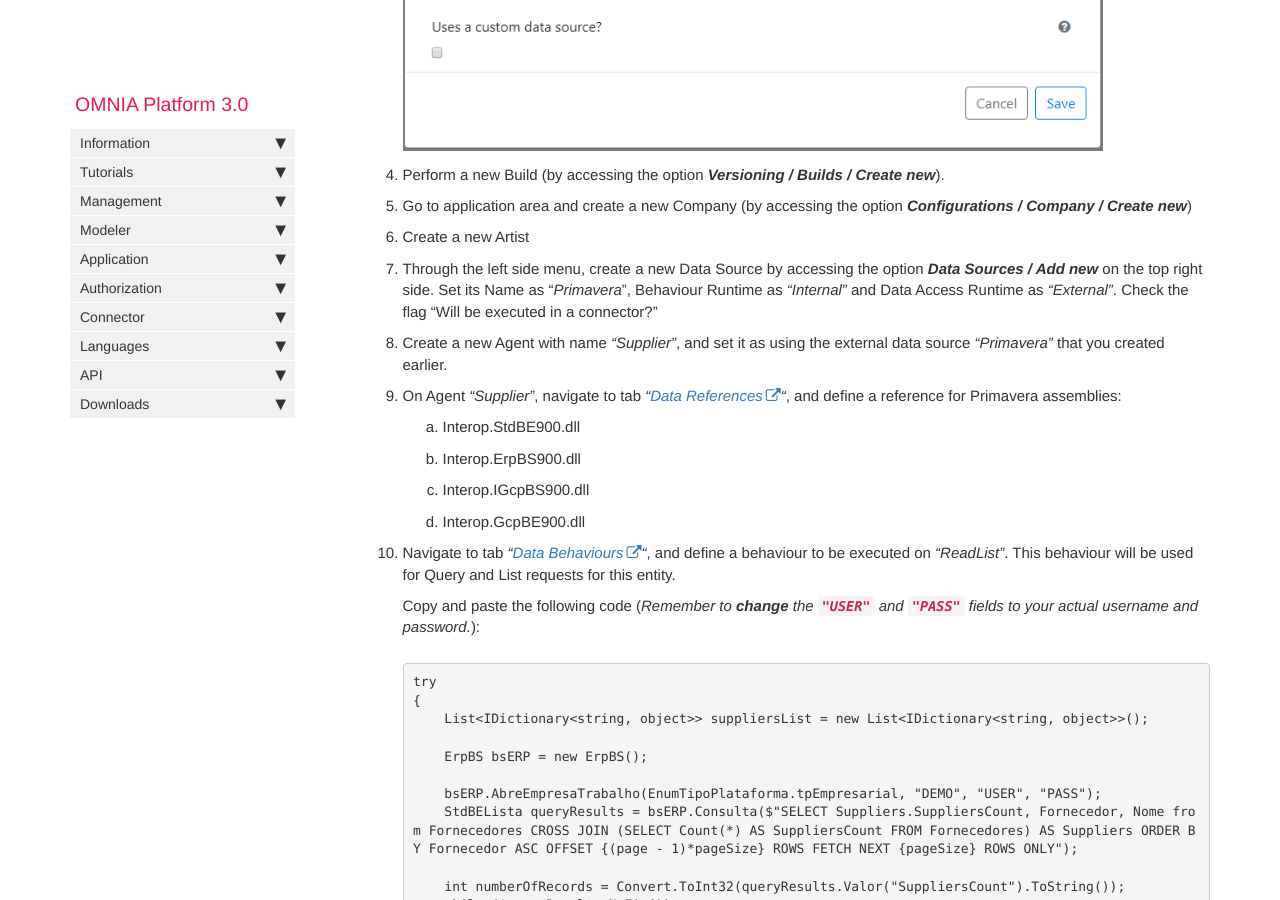
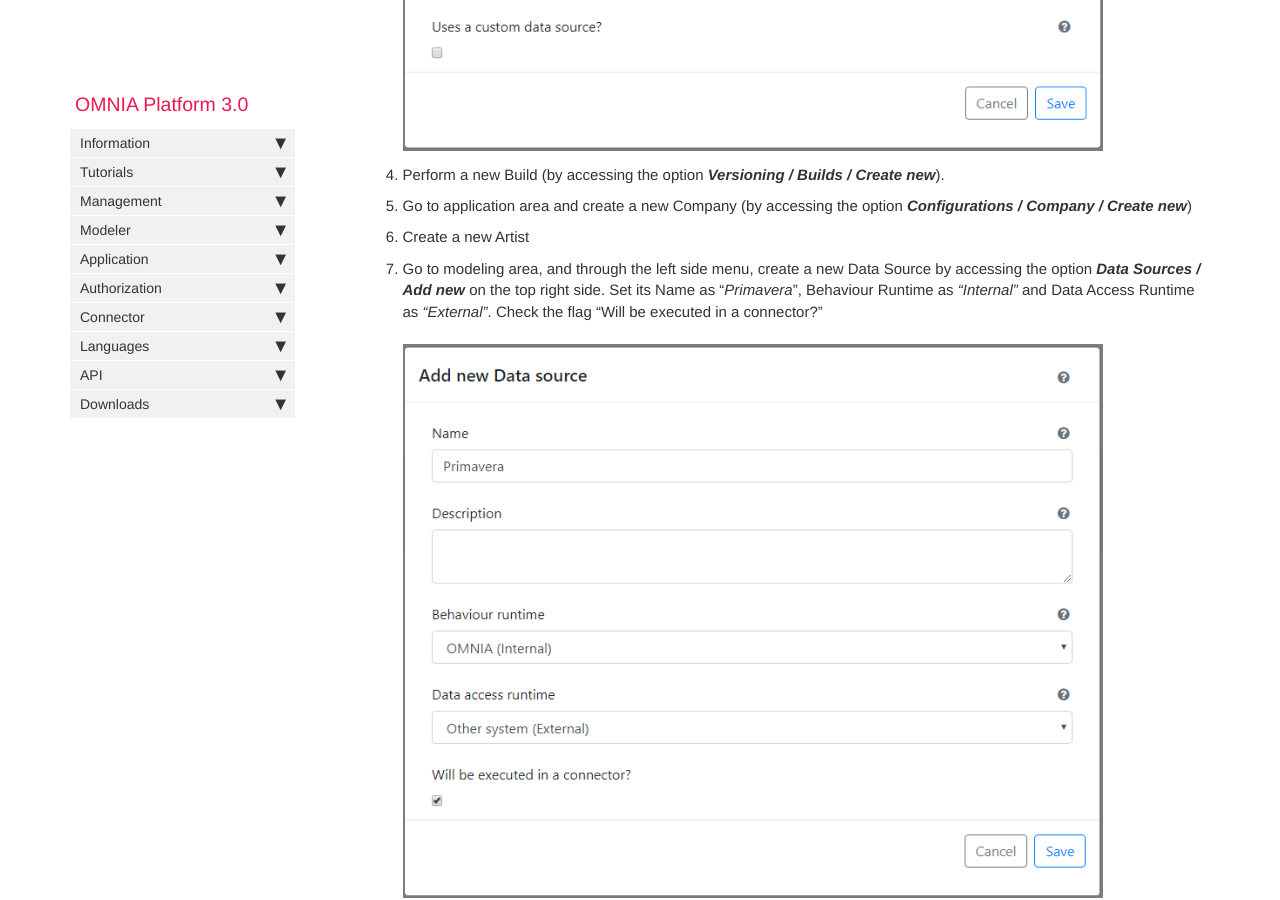
Before and after one commit to daniel8lopes/omnia3, a Jekyll site: the page built from docs/pages/omnia3/Tutorials/omnia3_multisystemconnectortutorial.md, in a window 1280 px wide and 900 px high, scrolled down 2075 px. Built offline with Jekyll 4.4.1, drawn with Linux system fonts in a browser that asks for light colours; nearby versions of some CDN libraries; comment, search, counter and statistics services are not loaded.

Commit message:
Update omnia3_multisystemconnectortutorial.md

```diff
--- a/docs/pages/omnia3/Tutorials/omnia3_multisystemconnectortutorial.md
+++ b/docs/pages/omnia3/Tutorials/omnia3_multisystemconnectortutorial.md
@@ -57,7 +57,9 @@ This tutorial also requires an access to [Primavera ERP](https://pt.primaverabss
 
 6. Create a new Artist
 
-7. Through the left side menu, create a new Data Source by accessing the option ***Data Sources / Add new*** on the top right side. Set its Name as "*Primavera*", Behaviour Runtime as *"Internal"* and Data Access Runtime as *"External"*. Check the flag "Will be executed in a connector?"
+7. Go to modeling area, and through the left side menu, create a new Data Source by accessing the option ***Data Sources / Add new*** on the top right side. Set its Name as "*Primavera*", Behaviour Runtime as *"Internal"* and Data Access Runtime as *"External"*. Check the flag "Will be executed in a connector?"
+
+    ![Modeler create DataSource_Primavera](/images/tutorials/multisystemconnector/Create-DataSource-Primavera.PNG)
 
 8. Create a new Agent with name *"Supplier"*, and set it as using the external data source *"Primavera"* that you created earlier.
 
```
